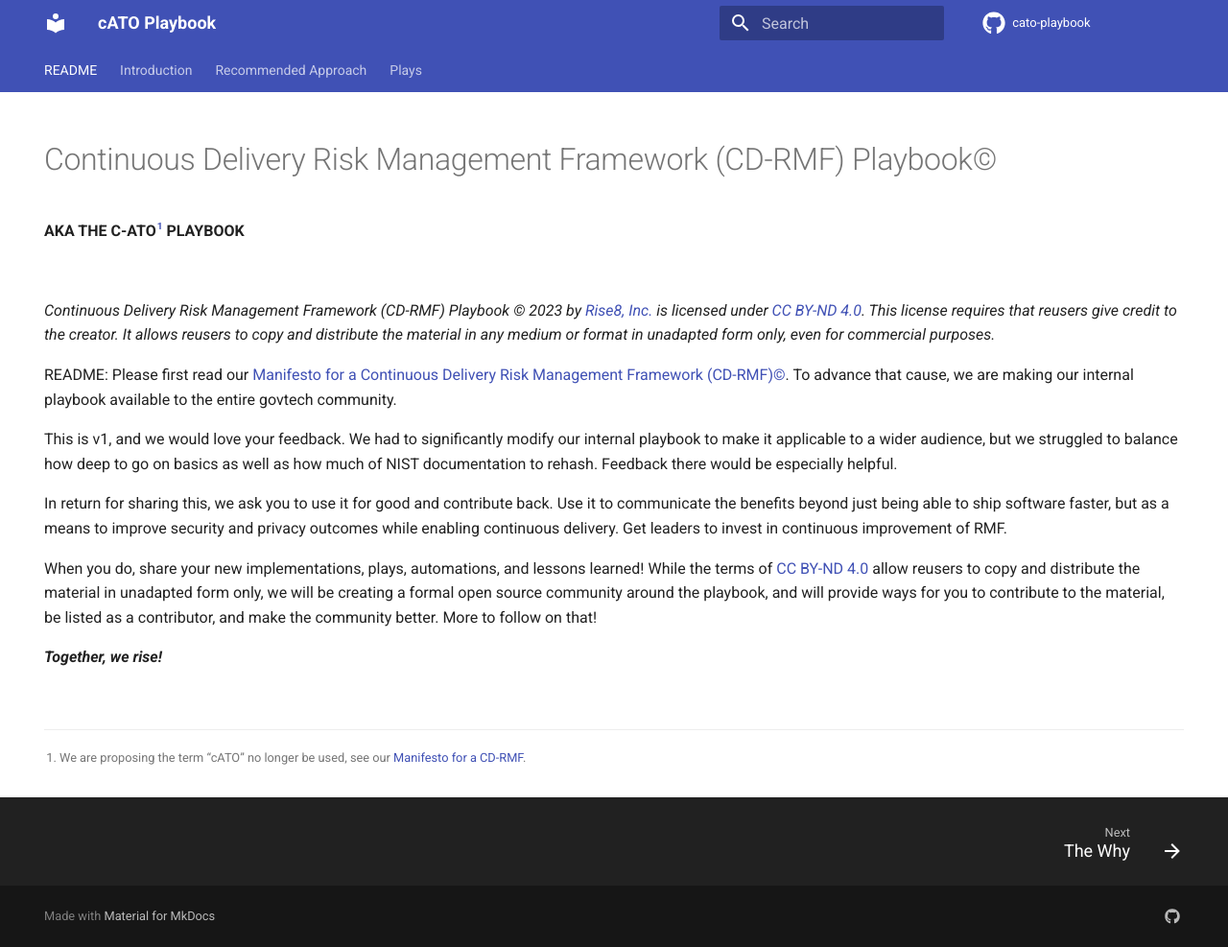
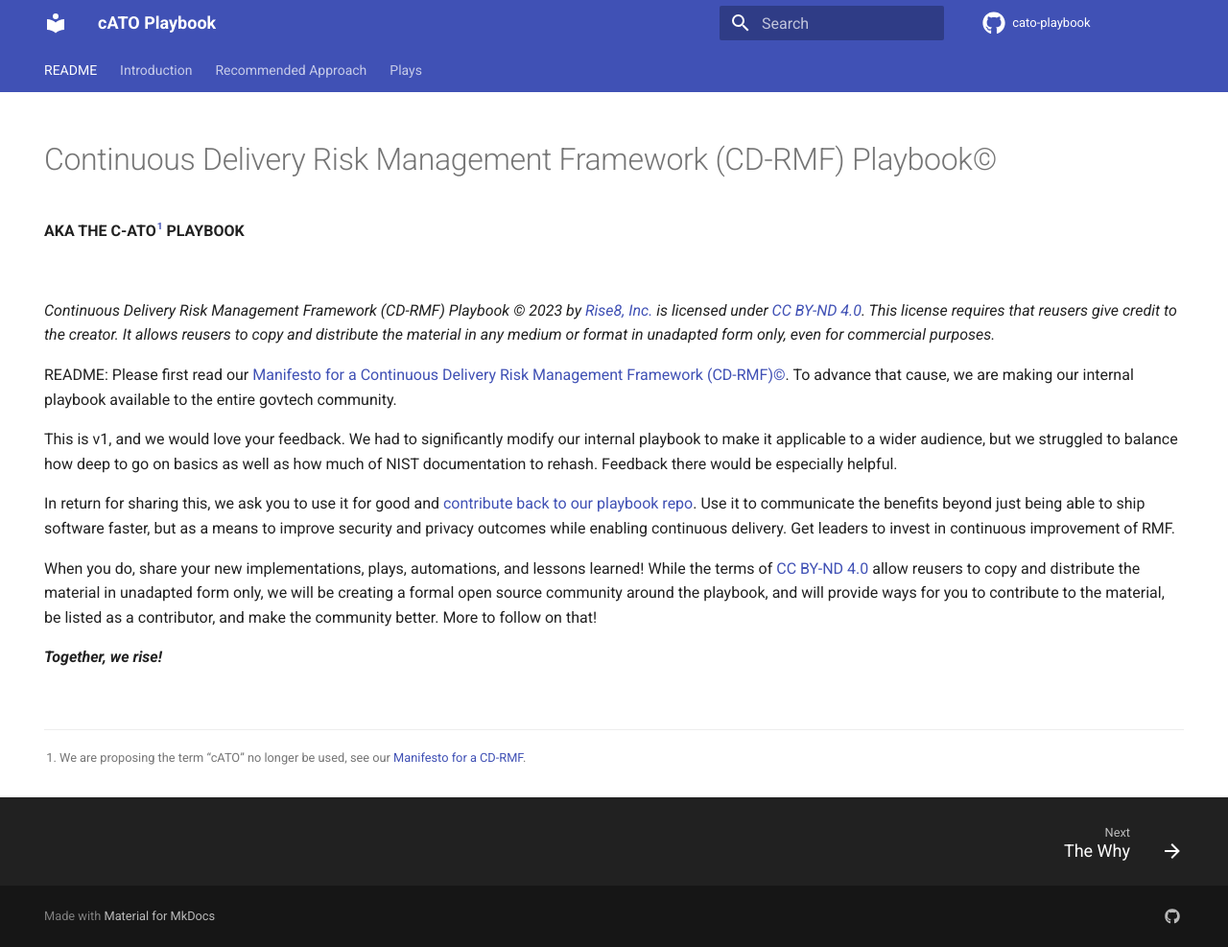
Before and after one commit to rise8-us/cato-playbook, an MkDocs documentation site: the page built from docs/index.md, in a window 1280 px wide and 987 px high. Shown: the whole window at 96% size. Built offline with MkDocs 1.6.1 and Material for MkDocs 9.7.7, drawn with Linux system fonts in a browser that asks for light colours; comment, search, counter and statistics services are not loaded.

Commit message:
Update index.md

```diff
--- a/docs/index.md
+++ b/docs/index.md
@@ -16,7 +16,7 @@
 
 This is v1, and we would love your feedback. We had to significantly modify our internal playbook to make it applicable to a wider audience, but we struggled to balance how deep to go on basics as well as how much of NIST documentation to rehash. Feedback there would be especially helpful.
 
-In return for sharing this, we ask you to use it for good and contribute back. Use it to communicate the benefits beyond just being able to ship software faster, but as a means to improve security and privacy outcomes while enabling continuous delivery. Get leaders to invest in continuous improvement of RMF.
+In return for sharing this, we ask you to use it for good and [contribute back to our playbook repo](https://github.com/rise8-us/cato-playbook). Use it to communicate the benefits beyond just being able to ship software faster, but as a means to improve security and privacy outcomes while enabling continuous delivery. Get leaders to invest in continuous improvement of RMF.
 
 When you do, share your new implementations, plays, automations, and lessons learned! While the terms of [CC BY-ND 4.0](http://creativecommons.org/licenses/by-nd/4.0/?ref=chooser-v1) allow reusers to copy and distribute the material in unadapted form only, we will be creating a formal open source community around the playbook, and will provide ways for you to contribute to the material, be listed as a contributor, and make the community better. More to follow on that!
 
```
